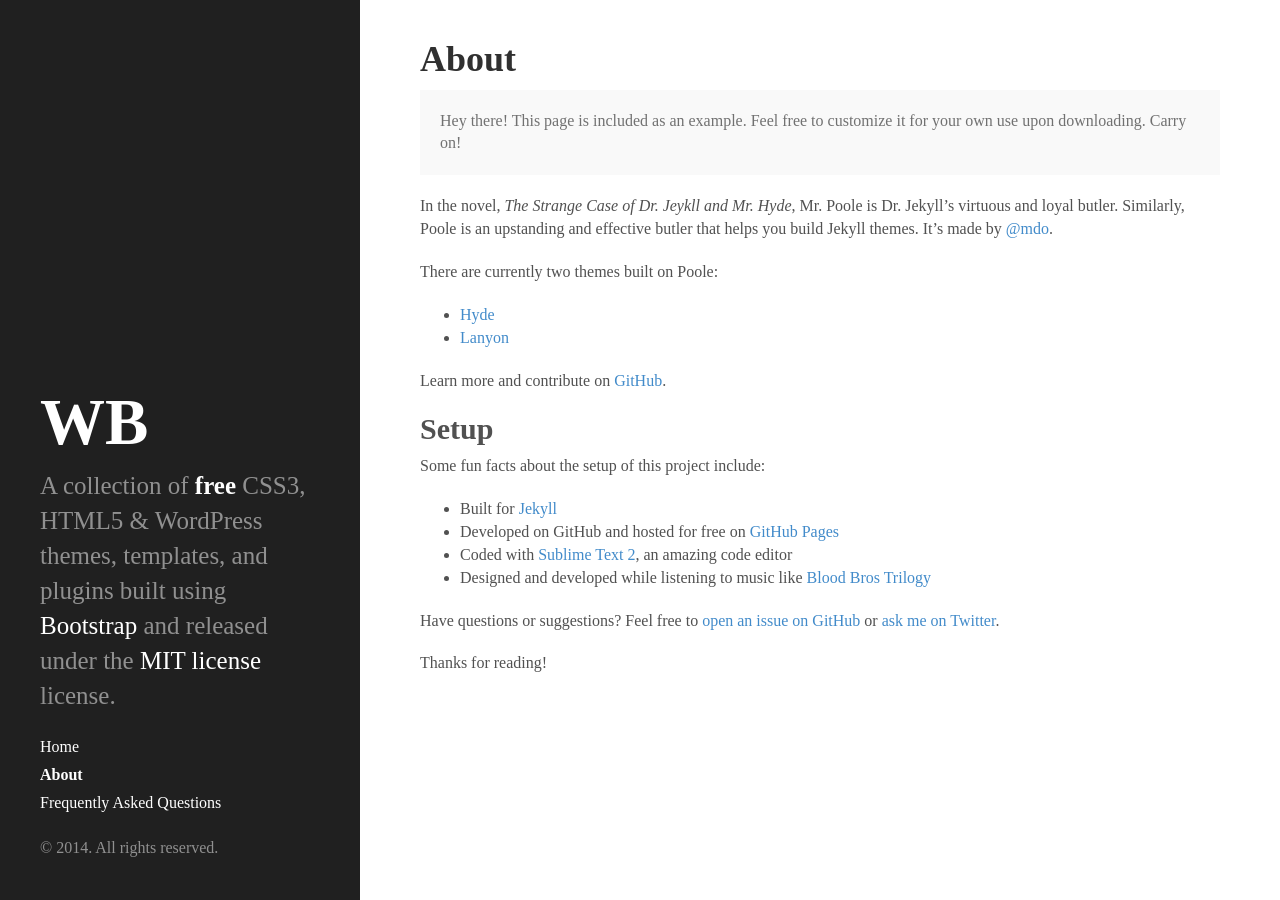
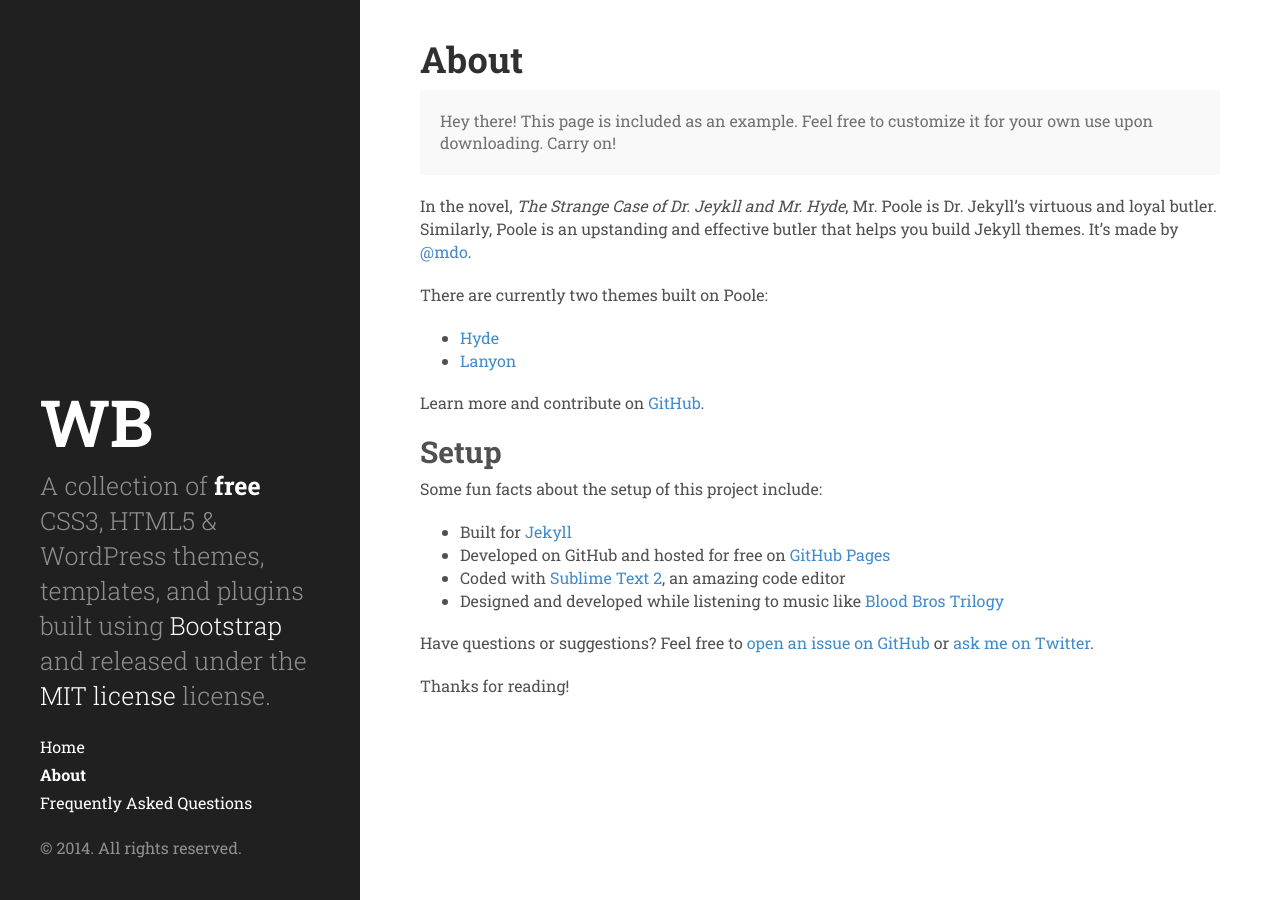
Before and after one commit to wobootstrap/wobootstrap.github.io, a Jekyll site: the page built from about.md, in a window 1280 px wide. Built offline with Jekyll 4.4.1, drawn with Linux system fonts in a browser that asks for light colours; Markdown is read by kramdown in place of the engine named in the settings.

Commit message:
Update head.html

```diff
--- a/_includes/head.html
+++ b/_includes/head.html
@@ -20,7 +20,7 @@
   <link rel="stylesheet" href="{{ site.baseurl }}public/css/syntax.css">
   <link rel="stylesheet" href="{{ site.baseurl }}public/css/hyde.css">
   <link rel="stylesheet" href="{{ site.baseurl }}public/fonts/fontAwesome/css/font-awesome.min.css">
-  <link href='http://fonts.googleapis.com/css?family=Open+Sans:300italic,400italic,600italic,700italic,800italic,400,300,600,700,800' rel='stylesheet' type='text/css'>
+  <link href='http://fonts.googleapis.com/css?family=Roboto+Slab:400,100,300,700' rel='stylesheet' type='text/css'>
 
     <!-- Icons -->
   <link rel="apple-touch-icon-precomposed" sizes="144x144" href="{{ site.baseurl }}public/apple-touch-icon-144-precomposed.png">
```
